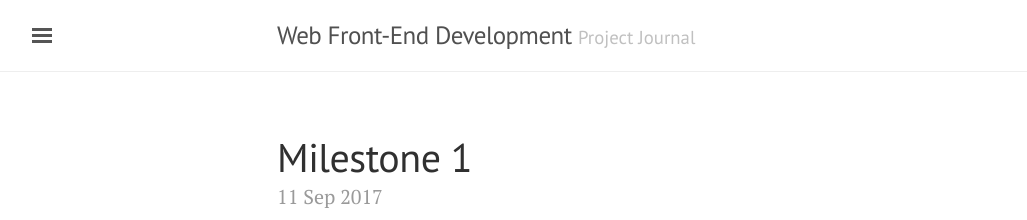
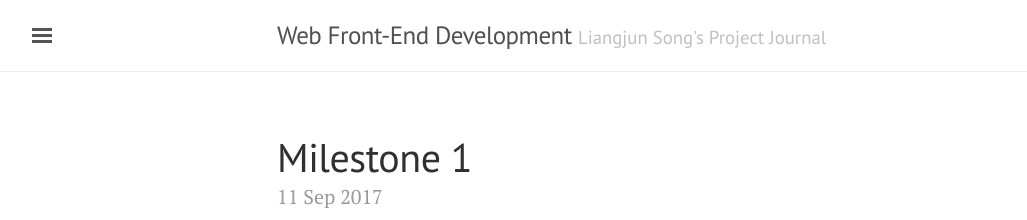
Before and after one commit to LiangjunSong/liangjunsong.github.io, a Jekyll site: the page built from index.html, in a window 1280 px wide. Shown: the top 220 px of the page, without its empty margins (3-1030 px from the left). Built offline with Jekyll 4.4.1, drawn with Linux system fonts in a browser that asks for light colours; the list of posts is cut into pages by our own code.

Commit message:
Added my name

```diff
--- a/_config.yml
+++ b/_config.yml
@@ -5,7 +5,7 @@ permalink:           pretty
 
 # Setup
 title:               Web Front-End Development
-tagline:             'Project Journal'
+tagline:             "Liangjun Song's Project Journal"
 description:         "Liangjun Song's project journal for ATLS-5630"
 url:                 http://lanyon.getpoole.com
 baseurl:             ''
```
